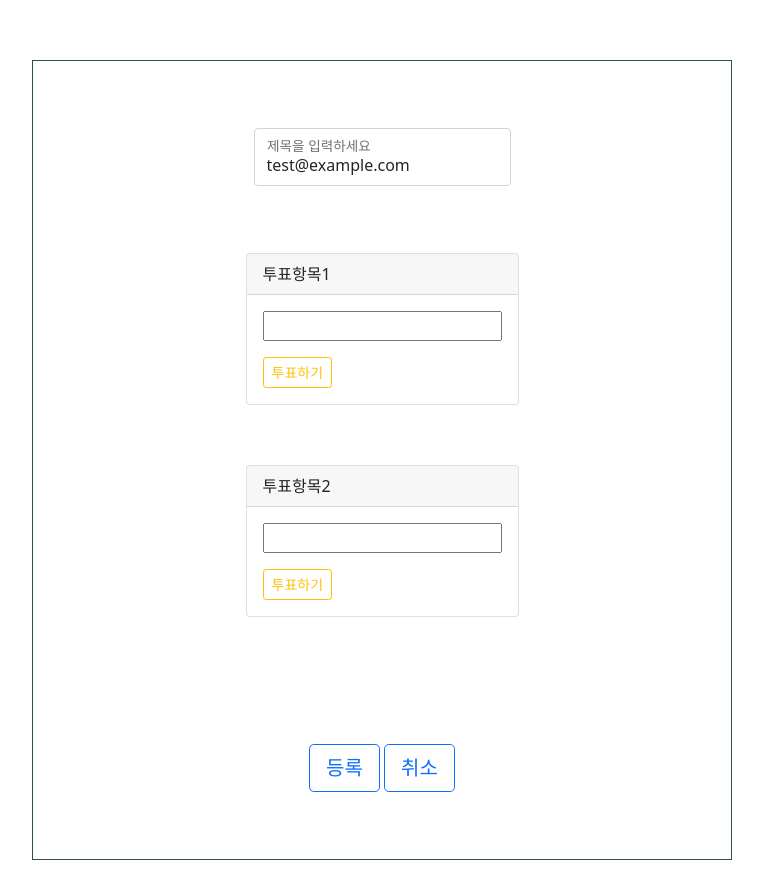
After one commit to osy9536/miniProject, a Flask app: template templates/votingPost.html in a window 1280 px wide. The commit adds this page. Shown: the whole page, without its empty margins (258-1021 px from the left). Run offline with Flask 2, Linux system fonts and the light colour scheme; the template is opened without the code that fills it, so the values that code supplies are empty.

Commit message:
feat.votingPost_1

```diff
--- a/app.py
+++ b/app.py
@@ -1,5 +1,4 @@
 import jwt, datetime, hashlib, certifi
-
 from flask import Flask, render_template, request, jsonify, url_for, redirect
 
 app = Flask(__name__)
@@ -7,10 +6,11 @@ app = Flask(__name__)
 from pymongo import MongoClient
 from datetime import datetime, timedelta
 
+# 웹 크롤링
 import requests
 from bs4 import BeautifulSoup
 
-client = MongoClient('mongodb+srv://yunseo:sparta@cluster0.6bemlvq.mongodb.net/?retryWrites=true&w=majority')
+client = MongoClient('mongodb+srv://test:sparta@cluster0.6bemlvq.mongodb.net/?retryWrites=true&w=majority')
 db = client.dbsparta
 
 ##### 로그인
@@ -93,83 +93,6 @@ def web_signup_get():
     user_list = list(db.users.find({}, {'_id': False}))
     return jsonify({'users': user_list})
 
-##### 메인페이지
-@app.route("/music", methods=["POST"])
-def music_post():
-    url_receive = request.form['url_give']
-
-
-headers = {
-    'User-Agent': 'Mozilla/5.0 (Windows NT 10.0; Win64; x64)AppleWebKit/537.36 (KHTML, like Gecko) Chrome/73.0.3683.86 Safari/537.36'}
-data = requests.get('https://www.melon.com/landing/playList.htm?type=djc&plylstTypeCode=M20002&plylstSeq=453051002',
-                    headers=headers)
-
-soup = BeautifulSoup(data.text, 'html.parser')
-
-images = soup.select_one('div > table > tbody > tr')
-
-a = soup.select('#frm > div > table > tbody > tr')
-
-for music in a:
-    for img in images:
-        b = music.select_one('div > a > img')
-    rank = music.select_one('div > span.rank').text[0:2].strip()
-    title = music.select_one('div > div > div.ellipsis.rank01 > span > a').text.strip()
-    singer = music.select_one('div > div > div.ellipsis.rank02 > a').text
-    album = music.select_one('td:nth-child(6) > div > div > div > a').text
-    if music is not None:
-        doc = {
-            'image': b['src'],
-            'rank': rank,
-            'title': title,
-            'singer': singer,
-            'album': album
-        }
-        db.musics.insert_one(doc)
-
-
-@app.route("/music", methods=["GET"])
-def music_get():
-    music_list = list(db.musics.find({}, {'_id': False}))
-    return jsonify({'musics': music_list})
-
-##### 상세페이지
-@app.route('/page/detail/')
-def detail():
-    music_list = list(db.musics.find({}, {'_id': False}))
-    return render_template('posting.html')
-
-@app.route("/posting", methods=["GET"])
-def posting_detail_get():
-    music_list = list(db.musics.find({}, {'_id': False}))
-    return jsonify({'musics': music_list})
-
-@app.route("/posting/comments", methods=["POST"])
-def comment_post():
-    comment_receive = request.form['comment_give']
-    comment_list = list(db.comments.find({}, {'_id': False}))
-    count = len(comment_list) + 1
-
-    doc = {
-        'num': count,
-        'comment': comment_receive
-    }
-    db.comments.insert_one(doc)
-
-    return jsonify({'msg': '저장되었습니다!'})
-
-@app.route("/posting/comments_list", methods=["GET"])
-def posting_comments_list_get():
-    comments_list = list(db.comments.find({}, {'_id': False}))
-    return jsonify({'comments': comments_list})
-
-@app.route("/comment/delete", methods=["POST"])
-def comment_delete():
-    comment_receive = request.form['comment_give']
-
-    db.comments.delete_many({"comment":comment_receive})
-
-    return jsonify({'msg': '삭제되었습니다!'})
 
 if __name__ == '__main__':
     app.run('0.0.0.0', port=5000, debug=True)
--- a/templates/login.html
+++ b/templates/login.html
@@ -2,7 +2,7 @@
 <html lang="en">
 <head>
     <meta charset="UTF-8">
-    <title>틱톡 플레이리스트 추천 프로젝트</title>
+    <title> 투표 하라개 </title>
     <link href="https://cdn.jsdelivr.net/npm/bootstrap@5.0.2/dist/css/bootstrap.min.css" rel="stylesheet"
           integrity="sha384-EVSTQN3/azprG1Anm3QDgpJLIm9Nao0Yz1ztcQTwFspd3yD65VohhpuuCOmLASjC" crossorigin="anonymous">
     <script src="https://kit.fontawesome.com/2c827c8cca.js" crossorigin="anonymous"></script>
--- /dev/null
+++ b/templates/votingPost.html
@@ -0,0 +1,122 @@
+<!DOCTYPE html>
+<html lang="en">
+<head>
+    <meta charset="UTF-8">
+    <meta name="viewport" content="width=device-width, initial-scale=1, shrink-to-fit=no">
+
+    <title>votingPost page</title>
+
+    <script src="https://ajax.googleapis.com/ajax/libs/jquery/3.5.1/jquery.min.js"></script>
+
+    <link href="https://cdn.jsdelivr.net/npm/bootstrap@5.0.2/dist/css/bootstrap.min.css" rel="stylesheet"
+          integrity="sha384-EVSTQN3/azprG1Anm3QDgpJLIm9Nao0Yz1ztcQTwFspd3yD65VohhpuuCOmLASjC" crossorigin="anonymous">
+    <script src="https://ajax.googleapis.com/ajax/libs/jquery/3.5.1/jquery.min.js"></script>
+    <script src="https://cdn.jsdelivr.net/npm/bootstrap@5.0.2/dist/js/bootstrap.bundle.min.js"
+            integrity="sha384-MrcW6ZMFYlzcLA8Nl+NtUVF0sA7MsXsP1UyJoMp4YLEuNSfAP+JcXn/tWtIaxVXM"
+            crossorigin="anonymous"></script>
+
+
+</head>
+
+<style>
+
+    .writing_box {
+        border: 1px solid darkslategray;
+        width: 95%;
+        max-width: 700px;
+        height: 800px;
+
+        display: flex;
+        flex-direction: column;
+        align-items: center;
+        justify-content: space-evenly;
+
+        margin: 60px auto 20px auto;
+    }
+
+    .card {
+        margin-bottom: 60px;
+    }
+
+    .button_group > button {
+        text-align: center;
+        display: inline-block;
+    }
+
+
+</style>
+
+
+<script>
+
+    function save_info() {
+
+        $.ajax({
+            type: "POST",
+            url: "/votingPost",
+            data: {voting_title_receive : $('#floatingInputValue').val(),
+                   voting1_body_receive : $('#voting1').val(),
+                   voting2_body_receive : $('#voting2').val()
+            },
+            success: function (response) {
+                alert('msg')
+            }
+        })
+        window.location.reload()
+    }
+
+
+    function voting_cancel() {
+        location.href = "/main"
+    }
+
+
+</script>
+
+
+<body>
+
+<div class="wrap">
+    <div class="writing_box">
+        <div class="title_box">
+            <form class="form-floating">
+                <input type="email" class="form-control" id="floatingInputValue" placeholder="name@example.com"
+                       value="test@example.com">
+                <label for="floatingInputValue">제목을 입력하세요</label>
+            </form>
+        </div>
+
+
+        <div class="voting_body">
+            <div class="card">
+                <div class="card-header">
+                    투표항목1
+                </div>
+                <div class="card-body">
+                    <p><input class="voting_body" id="voting1" type="text"></p>
+                    <button type="button" class="btn btn-outline-warning btn-sm">투표하기</button>
+                </div>
+            </div>
+            <div class="card">
+                <div class="card-header">
+                    투표항목2
+                </div>
+                <div class="card-body">
+                    <p><input class="voting_body" id="voting2" type="text"></p>
+                    <button type="button" class="btn btn-outline-warning btn-sm">투표하기</button>
+                </div>
+            </div>
+        </div>
+        <div class="button_group">
+            <button onclick="save_info()" type="button" class="btn btn-outline-primary btn-lg">등록</button>
+            <button onclick="voting_cancel()" type="button" class="btn btn-outline-primary btn-lg">취소</button>
+        </div>
+
+
+    </div>
+
+</div>
+
+
+</body>
+</html>
```
Also changed, not shown: app_votingPost.py (added, +28 -0 lines).
